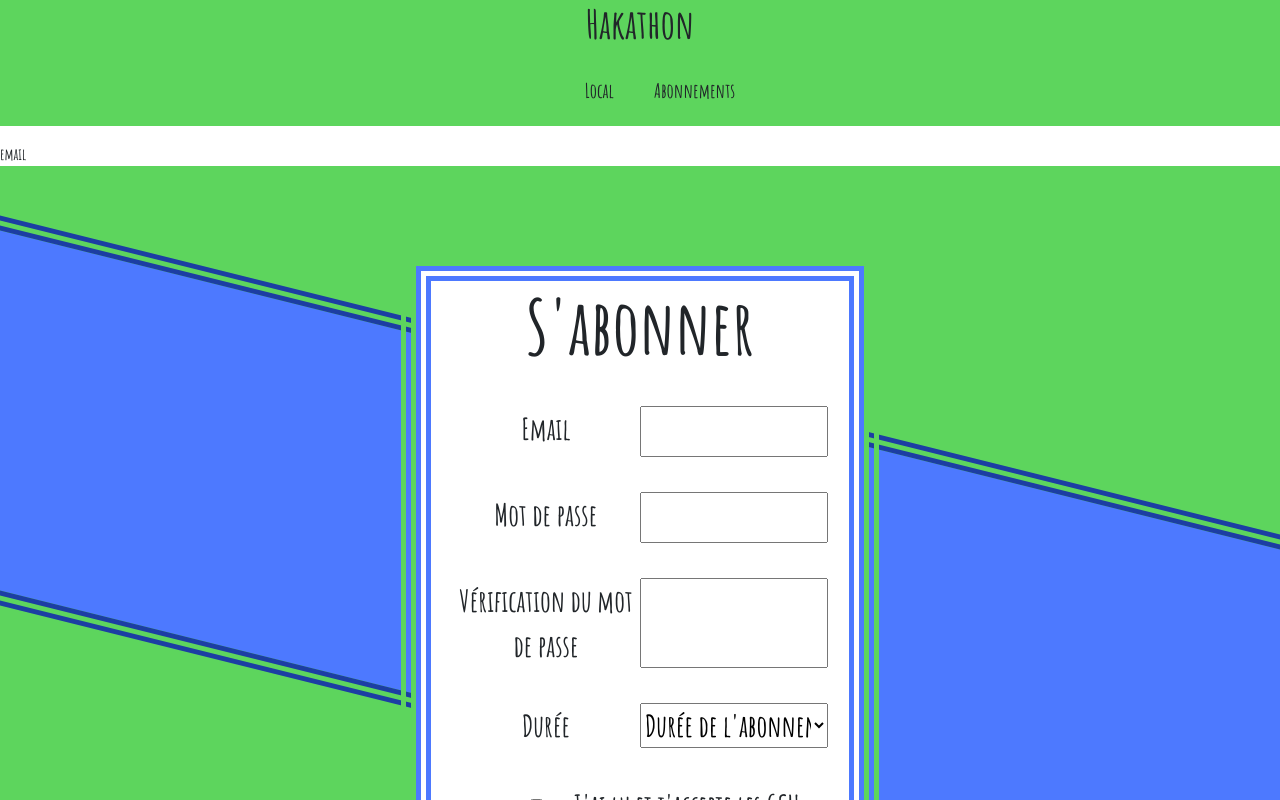
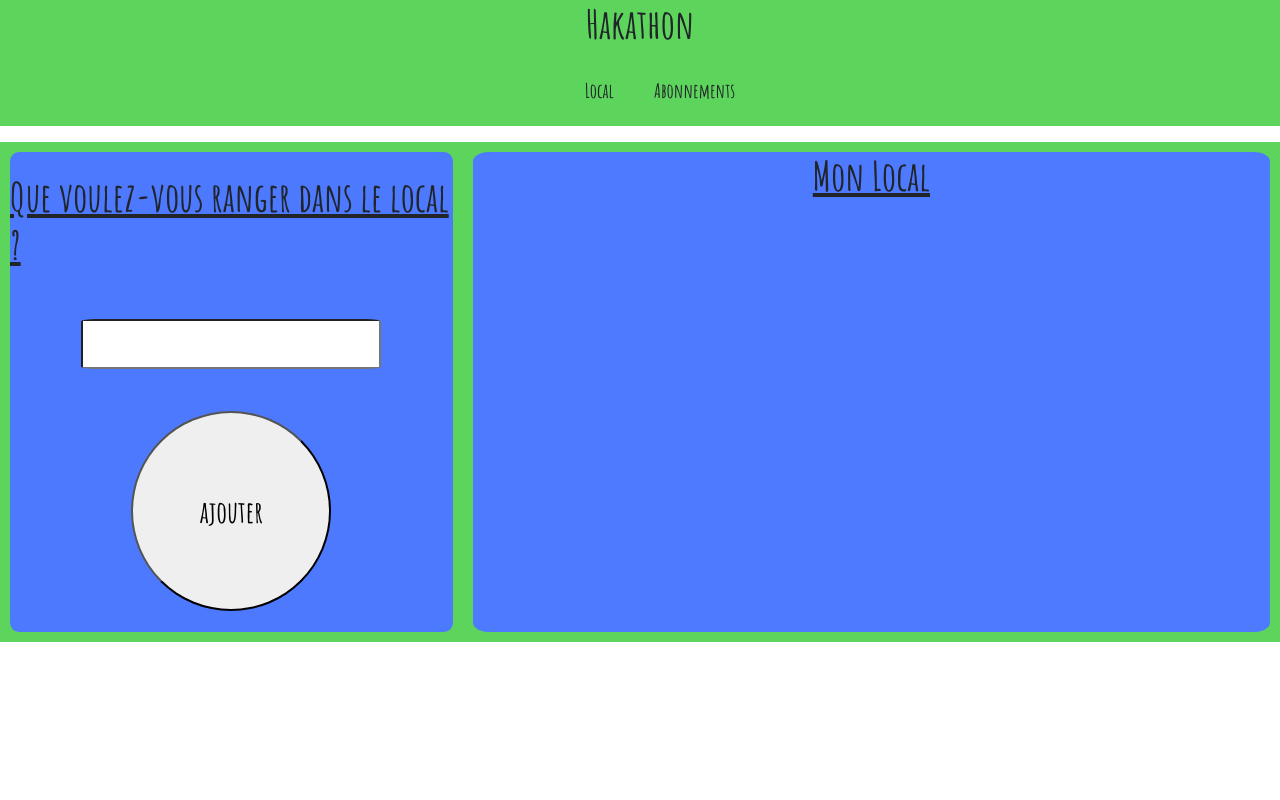
Before and after one commit to Jo88o/akaton-jordano-maxime-cyril, a React (Create React App) app: page / in a window 1280 px wide. Shown: the top 800 px of the page. Built offline with nearby package versions, Linux system fonts and the light colour scheme.

Commit message:
Nav  & abo
nav switch |e| local &  abo

abo shows personnal infos

```diff
--- a/src/App.js
+++ b/src/App.js
@@ -1,6 +1,4 @@
 import NavBar from "./components/NavBar/NavBar"
-import Local from "./components/Local/Local"
-import Abonnement from "./components/Abonnement/Abonnement"
 import React, { Component } from 'react';
 import "./App.css"
 
@@ -11,13 +9,11 @@ class App extends Component {
       mail: "",
       mdp: "",
       durée: ""
-    }
+    },
+    currentPage: "local"
   }
-  subInfo = {
-    mail: "email",
-    mdp: "mdp",
-    durée: "type"
-  }
+
+  // Abo
   submit(e) {
     e.preventDefault();
     let copie = this.state.abo
@@ -29,12 +25,30 @@ class App extends Component {
     }
     this.setState(copie)
   }
+  handleChangeMail = (e) => {
+    let sub = this.state.abo
+    if (e.target.type == "email") {
+      sub.mail = e.target.value
+    }
+    else if (e.target.type == "password") {
+      sub.mdp = e.target.value
+    }
+    else if (e.target.id == "durée") {
+      sub.durée = e.target.value
+    }
+    this.setState(sub)
+  }
+  // Nav
+  nav(str) {
+    this.setState({
+      currentPage: str
+    })
+  }
+
   render() {
     return (
       <div>
-        <NavBar />
-        {/* <Local /> */}
-        <Abonnement info={this.state.abo} submit={(e) => this.submit(e)} temp={this.subInfo} />
+        <NavBar currentPage={this.state.currentPage} nav={(str) => this.nav(str)} info={this.state.abo} submit={(e) => this.submit(e)} handleChangeMail={(e) => this.handleChangeMail(e)} />
       </div>
     );
   }
--- a/src/components/Abonnement/Abonnement.css
+++ b/src/components/Abonnement/Abonnement.css
@@ -71,3 +71,12 @@
     margin: 0;
     font-size: 30px;
 }
+
+.perso{
+    flex-direction: column;
+    height: 50%;
+    justify-content: center;
+}
+.perso>p{
+    width: 100% !important;
+}
--- a/src/components/Abonnement/Abonnement.js
+++ b/src/components/Abonnement/Abonnement.js
@@ -2,30 +2,20 @@ import React, { Component } from 'react';
 import "./Abonnement.css"
 
 class Abonnement extends Component {
-    submit(e) {
-        e.preventDefault()
-        // let inputMail = document.getElementsByTagName("input")[0]
-        // this.props.hey.push(inputMail.value)
-    }
-    state = {
-        info: this.props.temp
-    }
-    componentDidMount() {
-        let btn = document
-    }
     render() {
         return (
             <div>
-                {this.state.info.mail}
                 {this.props.info.subbed &&
                     <div className="abo">
                         <div className="diag" />
                         <form className="aboForm">
                             <h1>Tu es abonné</h1>
-                            <h2>Informations personnelles</h2>
-                            <p>Email : {this.state.info.mail}</p>
-                            <p>Mot de passe : {this.state.info.mdp}</p>
-                            <p>Type d'abonnement: {this.state.info.durée}</p>
+                            <div className="perso">
+                                <h2>Informations personnelles</h2>
+                                <p>Email : {this.props.info.mail}</p>
+                                <p>Mot de passe : {this.props.info.mdp}</p>
+                                <p>Type d'abonnement: {this.props.info.durée}</p>
+                            </div>
                             <button onClick={this.props.submit}>Se désinscrire ?</button>
                         </form>
                     </div>
@@ -37,19 +27,19 @@ class Abonnement extends Component {
                             <h1>S'abonner</h1>
                             <div>
                                 <p>Email</p>
-                                <input type="email" />
+                                <input onChange={this.props.handleChangeMail} value={this.props.info.mail} type="email" required />
                             </div>
                             <div>
                                 <p>Mot de passe</p>
-                                <input type="password" />
+                                <input onChange={this.props.handleChangeMail} value={this.props.info.mdp} type="password" required />
                             </div>
                             <div>
                                 <p>Vérification du mot de passe</p>
-                                <input type="password" />
+                                <input type="password" required />
                             </div>
                             <div>
                                 <p>Durée</p>
-                                <select id="durée" >
+                                <select onChange={this.props.handleChangeMail} value={this.props.info.durée} id="durée" required>
                                     <option value="">Durée de l'abonnement</option>
                                     <option value="1 mois">1 mois</option>
                                     <option value="3 mois">3 mois</option>
@@ -59,16 +49,11 @@ class Abonnement extends Component {
                             </div>
                             <div>
                                 <label>
-                                    <input type="checkbox" />
+                                    <input type="checkbox" required />
                                     <p>J'ai lu et j'accepte les GCU</p>
                                 </label>
                             </div>
                             <button onClick={this.props.submit} >Valider</button>
-                            {/* onClick={(e) => {
-                                let inputMail = document.getElementsByTagName("input")[0]
-                                this.props.hey.push(inputMail.value)
-                                console.log(this.props.hey); e.preventDefault()
-                            }} */}
                         </form>
                     </div>
                 }
--- a/src/components/NavBar/NavBar.js
+++ b/src/components/NavBar/NavBar.js
@@ -1,18 +1,29 @@
 import React, { Component } from 'react';
 import "./Navbar.css";
 import 'bootstrap/dist/css/bootstrap.min.css';
+import Local from "../Local/Local"
+import Abonnement from "../Abonnement/Abonnement"
 
 class NavBar extends Component {
+    nav(str) {
+        this.props.nav(str)
+    }
     render() {
         return (
             <div>
                 <nav className="bg">
                     <h1 className="text-center">Hakathon</h1>
                     <ul>
-                        <li>Local</li>
-                        <li>Abonnements</li>
+                        <li onClick={() => this.nav("local")}>Local</li>
+                        <li onClick={() => this.nav("abonnement")}>Abonnements</li>
                     </ul>
                 </nav>
+                {this.props.currentPage === "local" &&
+                    <Local />
+                }
+                {this.props.currentPage === "abonnement" &&
+                    <Abonnement info={this.props.info} submit={(e) => this.props.submit(e)} handleChangeMail={this.props.handleChangeMail} />
+                }
             </div>
         );
     }
```
